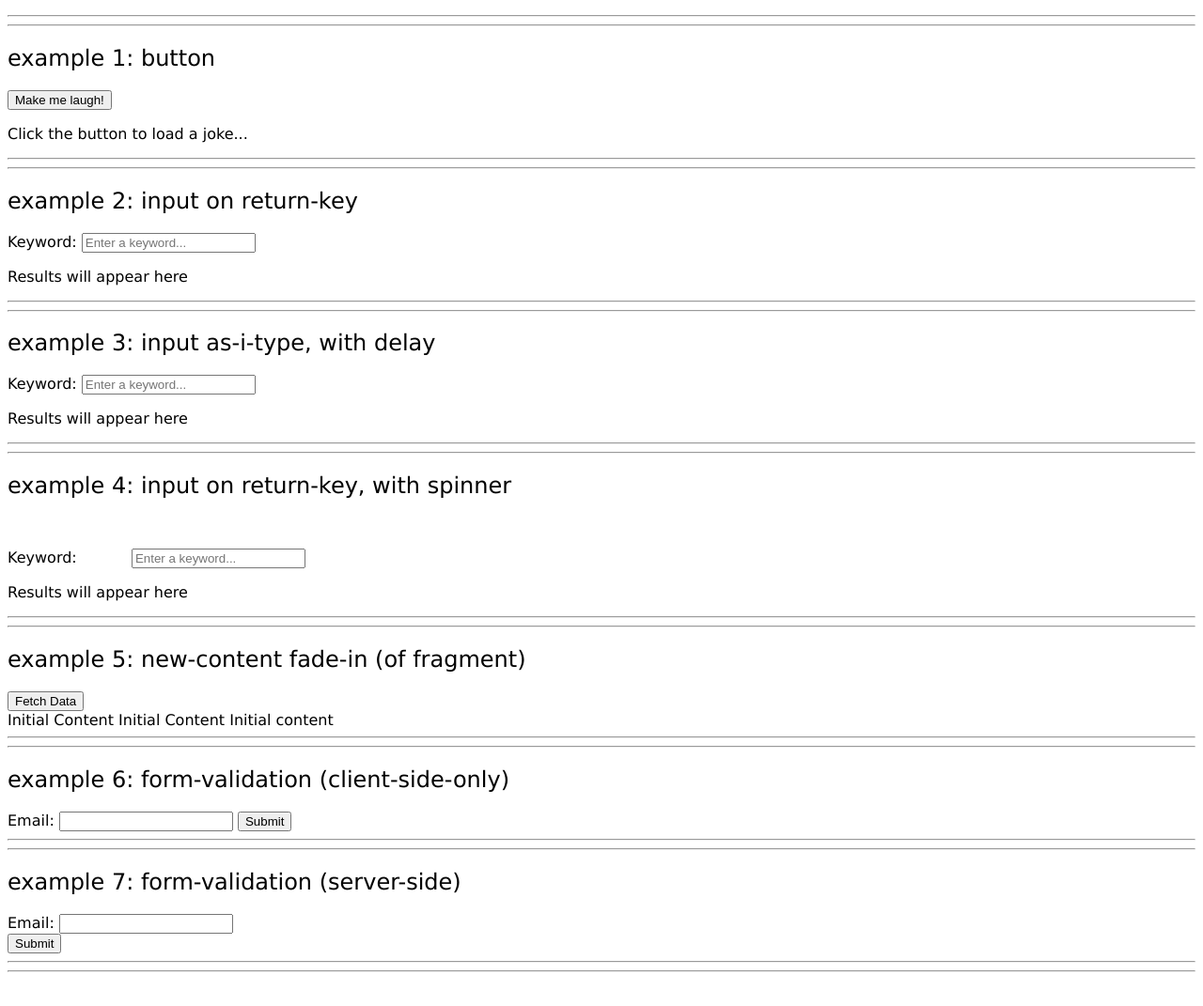
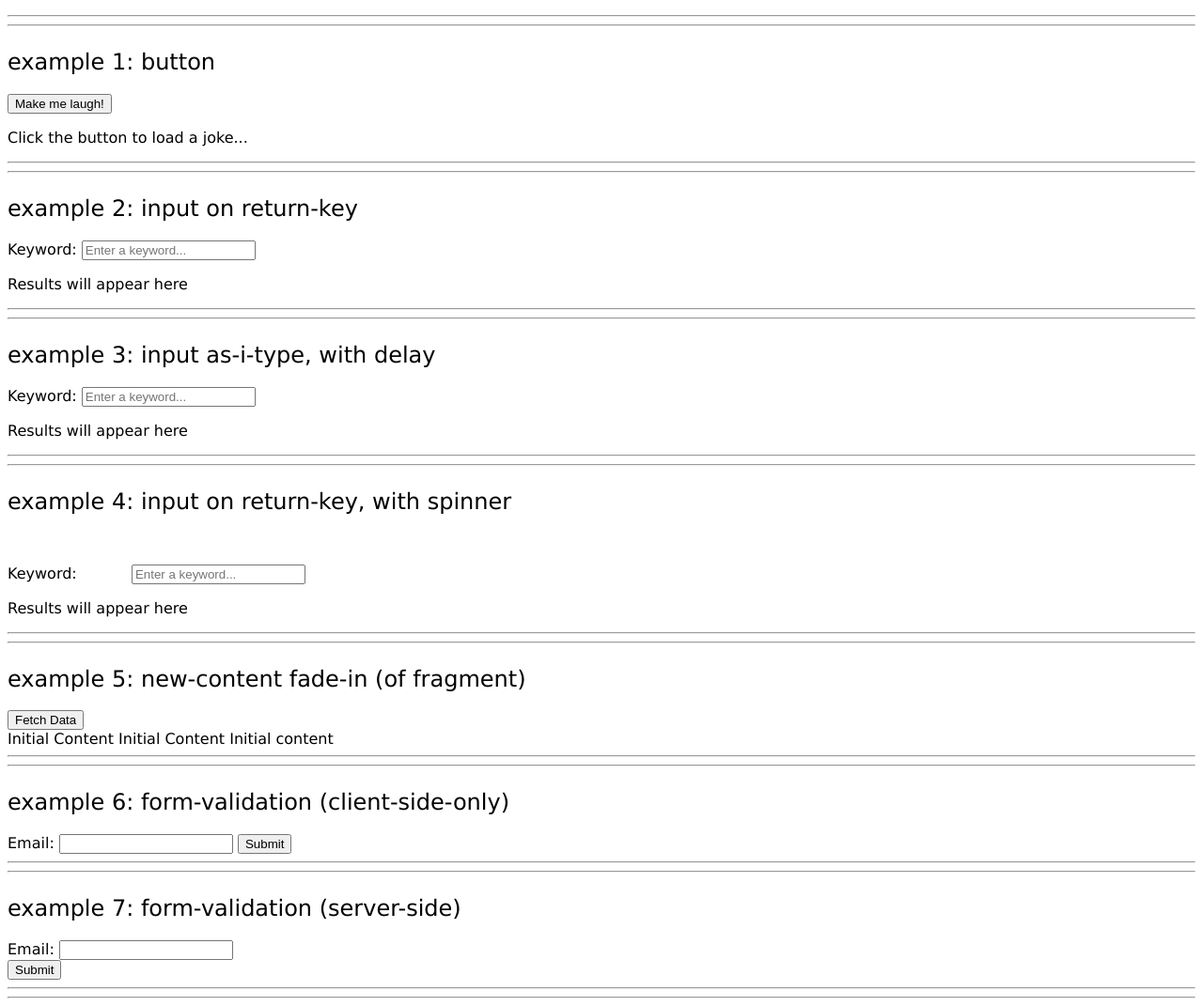
Before and after one commit to birkin/htmx_project, a Django app: page /htmx_examples/ in a window 1280 px wide. Shown: the part 140-1211 px from the top of the page at 94% size. Before the commit the page ends 1175 px from the top, so only its background shows below. Run offline with Django 4.2, Linux system fonts and the light colour scheme; parts of the project's set-up code (start-up, migrations or seed data) failed here and were passed over; some libraries are stand-ins or nearby versions.

Commit message:
adds space above example-title.

```diff
--- a/htmx_app/templates/base.html
+++ b/htmx_app/templates/base.html
@@ -9,6 +9,7 @@
           font-family: Verdana, 'Lucida Sans', sans-serif;
         }
         h2 {
+            margin-top: 1em;
           font-weight: 100;
         }
     </style>
```
